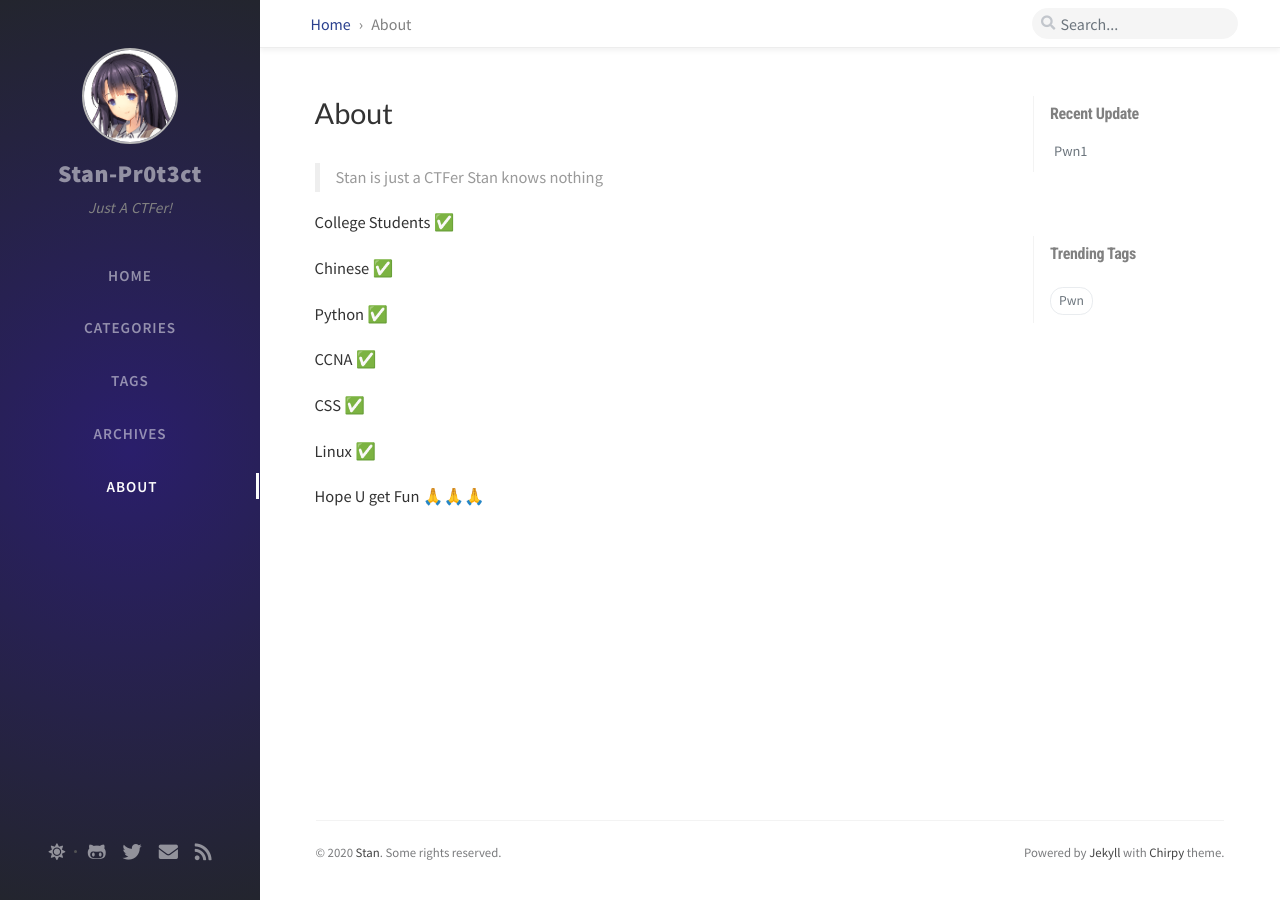
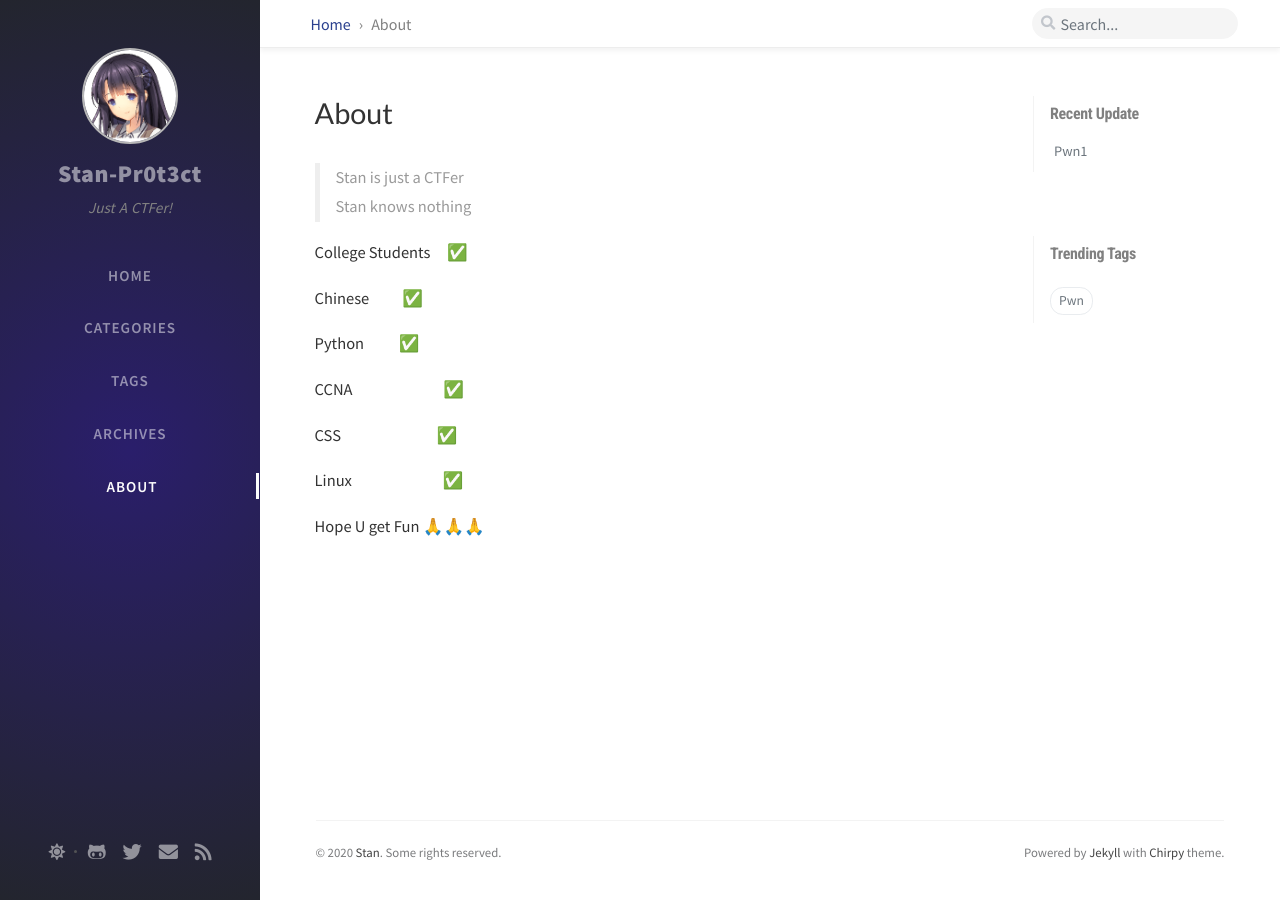
Before and after one commit to Stan-Pr0t3ct/Stan-Pr0t3ct.github.io, a Jekyll site: the page built from tabs/about.md, in a window 1280 px wide. Built offline with Jekyll 4.4.1, drawn with Linux system fonts in a browser that asks for light colours; nearby versions of some CDN libraries; comment, search, counter and statistics services are not loaded; part of the change alters nothing that is shown.

```diff
--- a/tabs/about.md
+++ b/tabs/about.md
@@ -13,17 +13,17 @@ title: About
 > Stan is just a CTFer
 > Stan knows nothing
 
-College Students ✅
+College Students&ensp;&ensp;✅
 
-Chinese 				  ✅
+Chinese&thinsp;&thinsp;&thinsp;&thinsp;&thinsp;&thinsp;&thinsp;&thinsp;&thinsp;&thinsp;&thinsp;&thinsp;&thinsp;&thinsp;&thinsp;&thinsp;&thinsp;&thinsp;&thinsp;&thinsp;✅
 
-Python			 		✅
+Python&thinsp;&thinsp;&thinsp;&thinsp;&thinsp;&thinsp;&thinsp;&thinsp;&thinsp;&thinsp;&thinsp;&thinsp;&thinsp;&thinsp;&thinsp;&thinsp;&thinsp;&thinsp;&thinsp;&thinsp;&thinsp;✅
 
-CCNA					    ✅
+CCNA&ensp;&ensp;&ensp;&ensp;&ensp;&ensp;&ensp;&ensp;&ensp;&ensp;&ensp;✅
 
-CSS							✅
+CSS&ensp;&ensp;&ensp;&ensp;&ensp;&ensp;&thinsp;&thinsp;&ensp;&ensp;&ensp;&thinsp;&ensp;&ensp;✅
 
-Linux						 ✅
+Linux&ensp;&ensp;&ensp;&ensp;&ensp;&ensp;&ensp;&ensp;&ensp;&ensp;&ensp;✅
 
 
 
```
